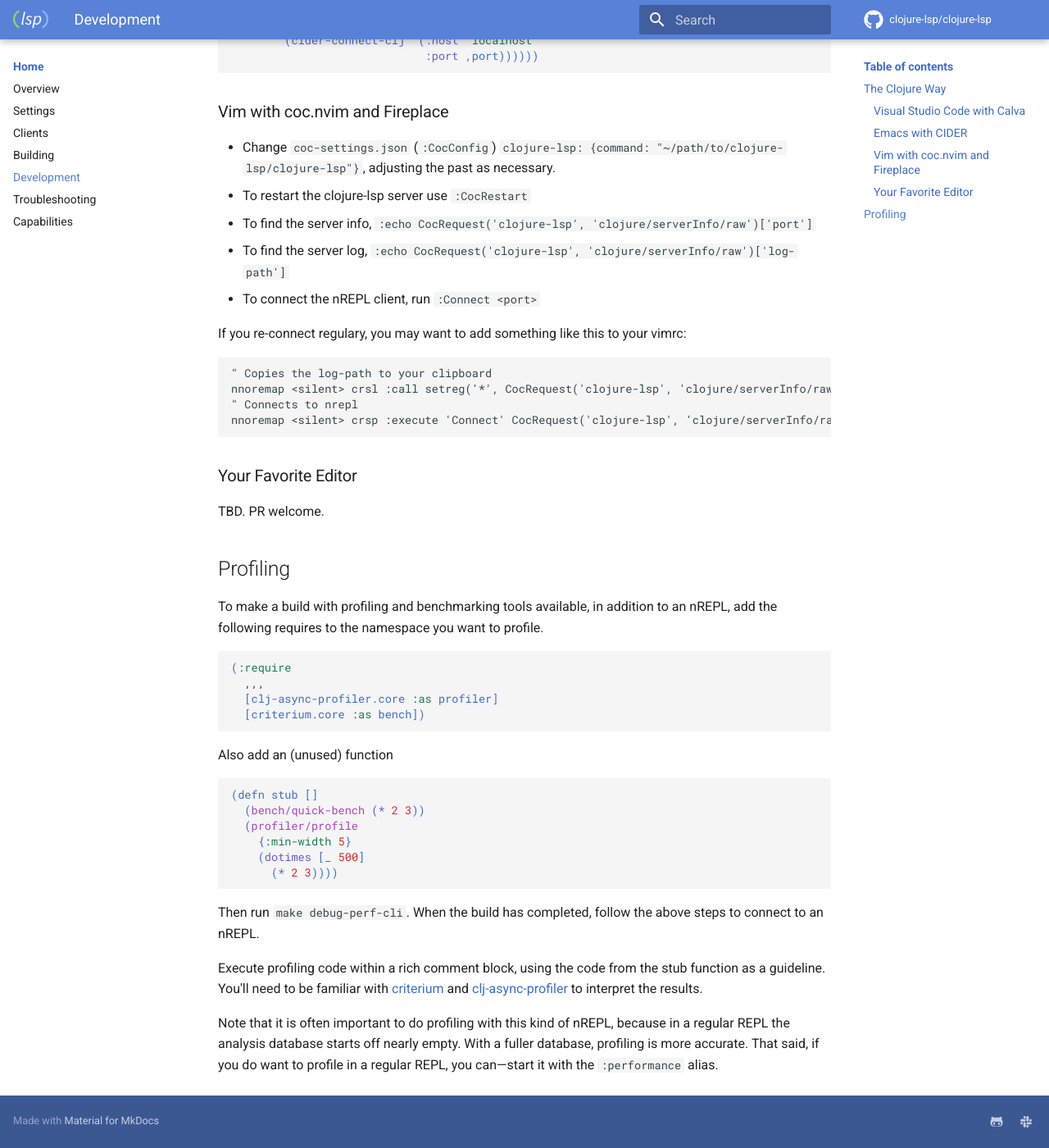
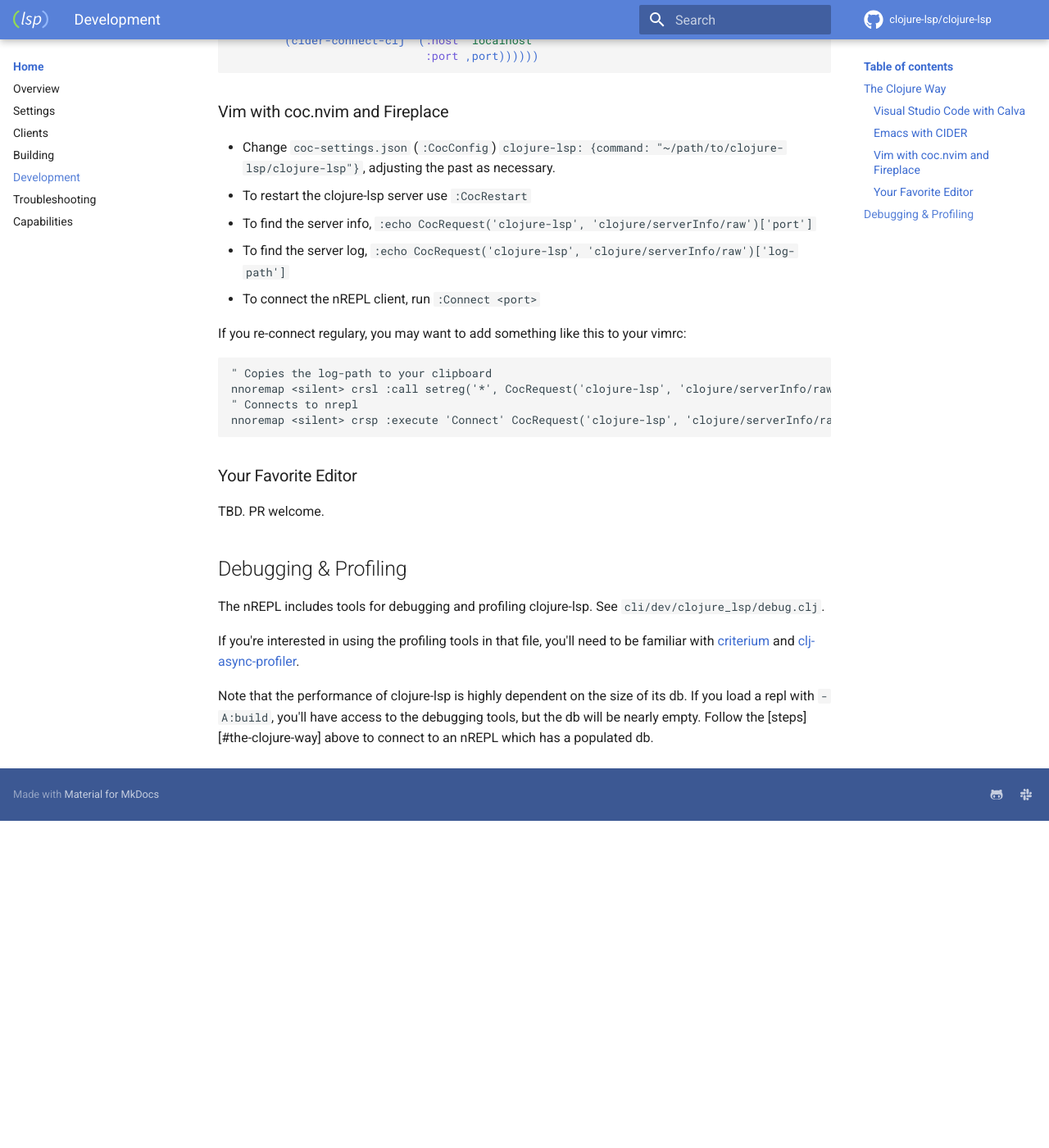
Before and after one commit to clojure-lsp/clojure-lsp, an MkDocs documentation site: the page built from docs/development.md, in a window 1280 px wide and 1400 px high, scrolled down 1981 px. Shown: the whole window at 82% size. Built offline with MkDocs 1.6.1 and Material for MkDocs 9.7.7, drawn with Linux system fonts in a browser that asks for light colours; comment, search, counter and statistics services are not loaded; after the commit the page ends 2982 px from its top, so only the background shows below that.

Commit message:
Add tools for profiling clojure-lsp

````diff
--- a/docs/development.md
+++ b/docs/development.md
@@ -86,30 +86,10 @@ nnoremap <silent> crsp :execute 'Connect' CocRequest('clojure-lsp', 'clojure/ser
 
 TBD. PR welcome.
 
-## Profiling
+## Debugging & Profiling
 
-To make a build with profiling and benchmarking tools available, in addition to an nREPL, add the following requires to the namespace you want to profile.
+The nREPL includes tools for debugging and profiling clojure-lsp. See `cli/dev/clojure_lsp/debug.clj`.
 
-```clojure
-(:require
-  ,,,
-  [clj-async-profiler.core :as profiler]
-  [criterium.core :as bench])
-```
+If you're interested in using the profiling tools in that file, you'll need to be familiar with [criterium](https://github.com/hugoduncan/criterium) and [clj-async-profiler](http://clojure-goes-fast.com/blog/profiling-tool-async-profiler/).
 
-Also add an (unused) function
-
-```clojure
-(defn stub []
-  (bench/quick-bench (* 2 3))
-  (profiler/profile
-    {:min-width 5}
-    (dotimes [_ 500]
-      (* 2 3))))
-```
-
-Then run `make debug-perf-cli`. When the build has completed, follow the above steps to connect to an nREPL.
-
-Execute profiling code within a rich comment block, using the code from the stub function as a guideline. You'll need to be familiar with [criterium](https://github.com/hugoduncan/criterium) and [clj-async-profiler](http://clojure-goes-fast.com/blog/profiling-tool-async-profiler/) to interpret the results.
-
-Note that it is often important to do profiling with this kind of nREPL, because in a regular REPL the analysis database starts off nearly empty. With a fuller database, profiling is more accurate. That said, if you do want to profile in a regular REPL, you can—start it with the `:performance` alias.
+Note that the performance of clojure-lsp is highly dependent on the size of its db. If you load a repl with `-A:build`, you'll have access to the debugging tools, but the db will be nearly empty. Follow the [steps][#the-clojure-way] above to connect to an nREPL which has a populated db.
````
Also changed, not shown: 4 other files.
